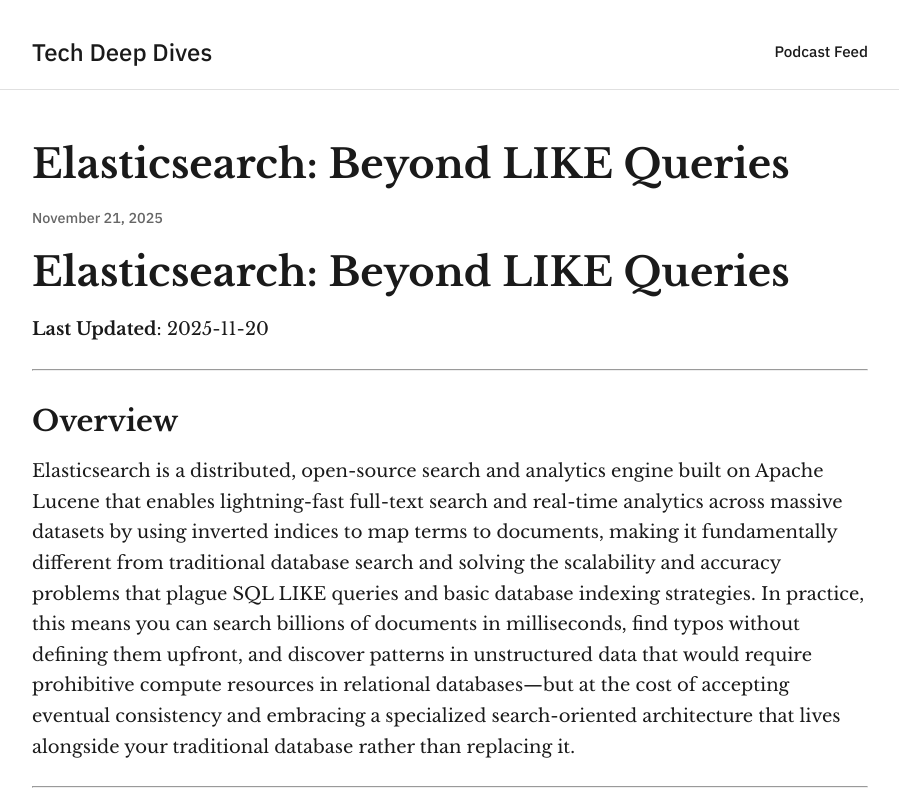
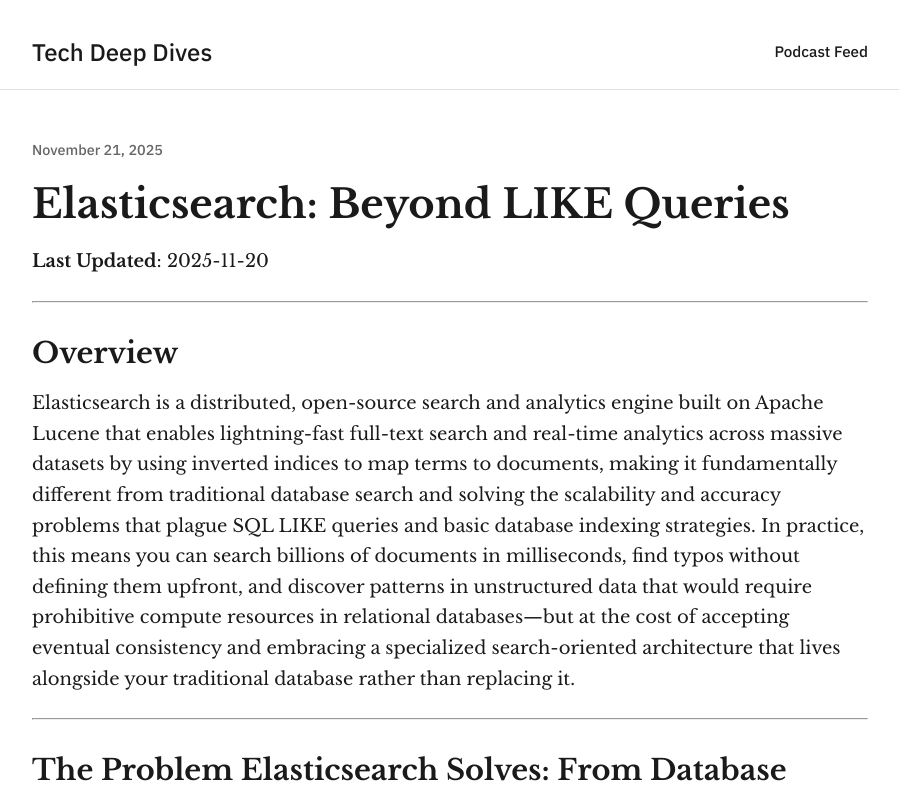
Before and after one commit to npavkovic/tech-deep-dives, an Eleventy site: page guides/elasticsearch-beyond-like-queries.md in a window 1280 px wide. Shown: the top 792 px of the page, without its empty margins (190-1089 px from the left). Built offline with nearby package versions, Linux system fonts and the light colour scheme; Eleventy itself is replaced by a stand-in of ours; files that its build step writes are made by us from their sources.

Commit message:
Fix duplicate title heading in guide template
- Removed <h1>{{ title }}</h1> from guide.njk template
- Title already exists in markdown content, no need to inject it twice

```diff
--- a/_includes/guide.njk
+++ b/_includes/guide.njk
@@ -3,8 +3,6 @@
 ---
 
 <article>
-  <h1>{{ title }}</h1>
-
   <div class="guide-meta">
     <time datetime="{{ date | isoDate }}">
       {{ date | readableDate }}
```
